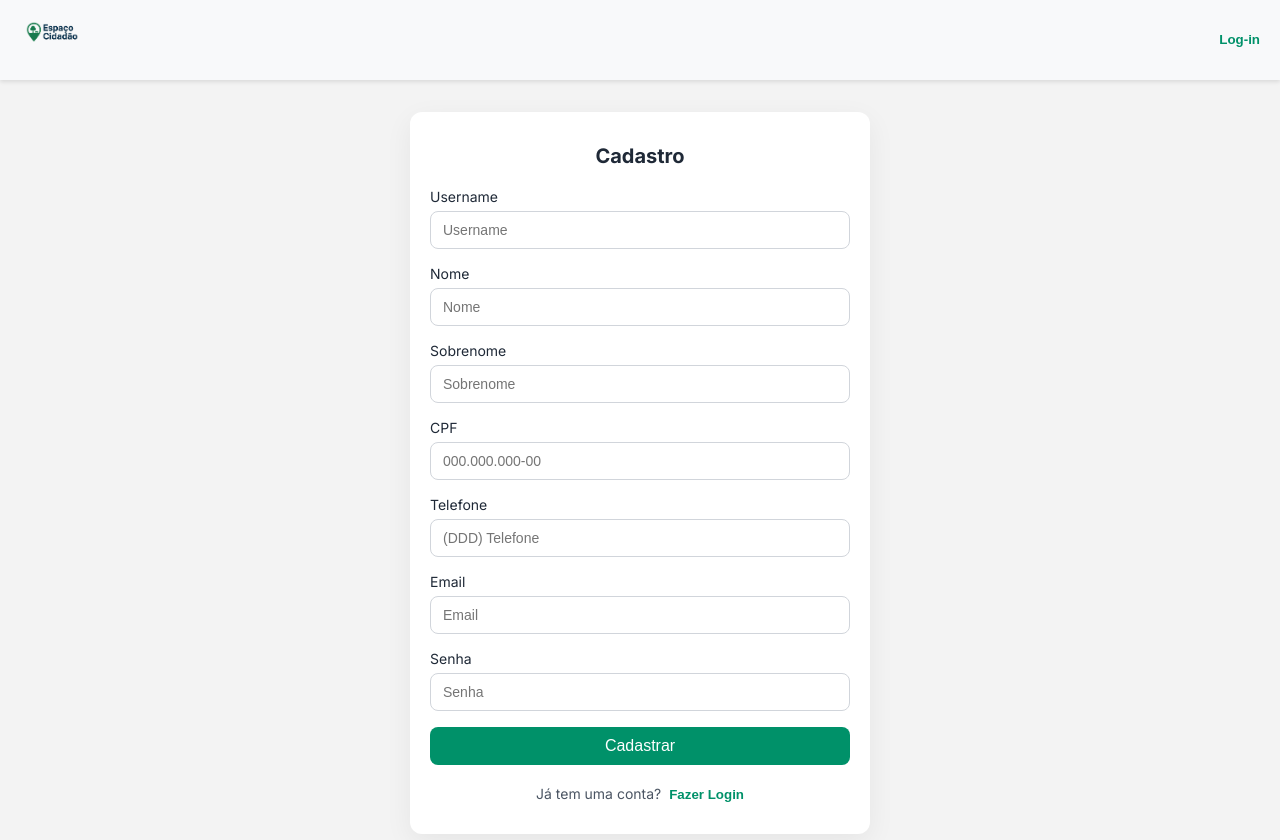
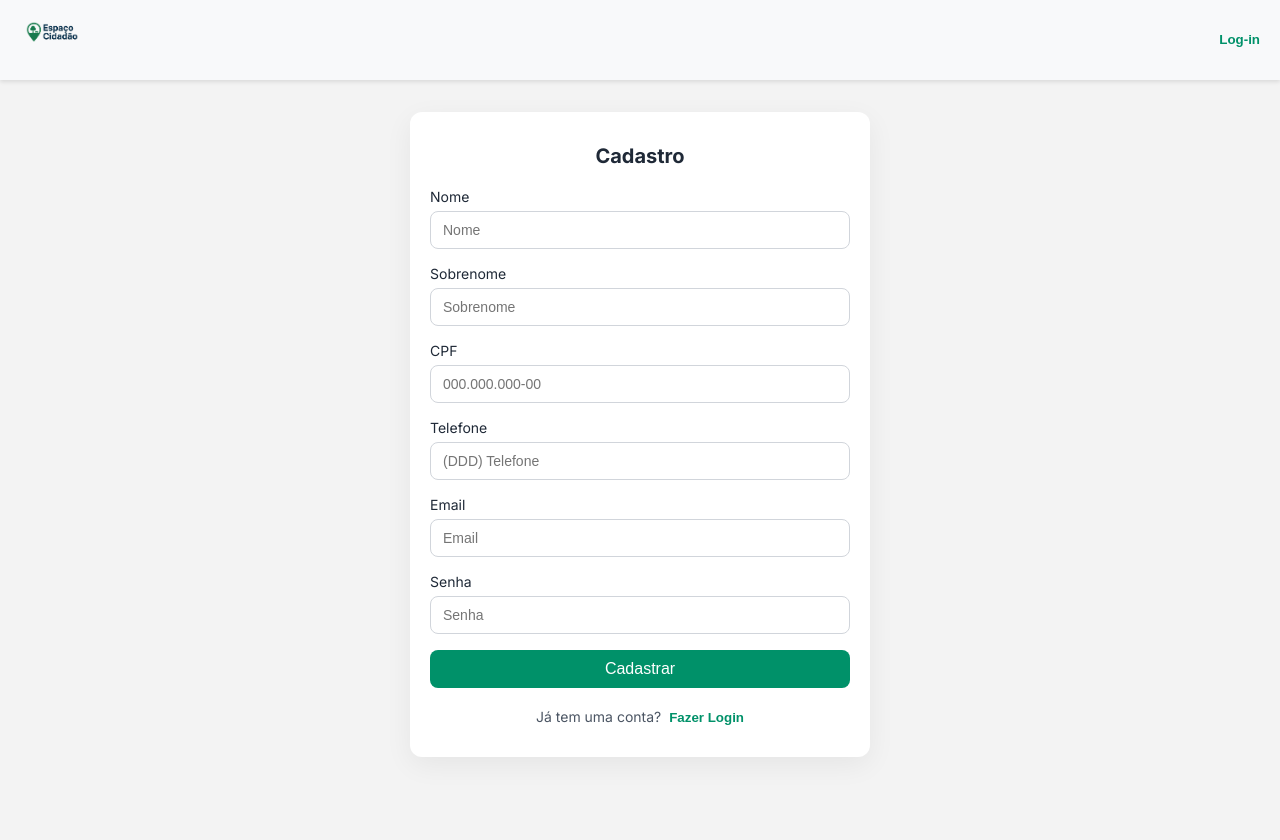
Before and after one commit to gianfiamonciniuniville/espaco-cidadao-front, a React (Vite) app: page /cadastro in a window 1280 px wide. Shown: the top 840 px of the page. After the commit the page ends 800 px from the top, so only its background shows below. Built offline with nearby package versions, Linux system fonts and the light colour scheme.

Commit message:
fix: remove username

```diff
--- a/src/pages/Cadastro.tsx
+++ b/src/pages/Cadastro.tsx
@@ -7,7 +7,6 @@ import { useUserStore } from "../stores/userStore";
 export const Cadastro = () => {
 	const navigate = useNavigate();
 	const { registerUser, loading, error } = useUserStore();
-	const [username, setUsername] = useState("");
 	const [firstName, setFirstName] = useState("");
 	const [lastName, setLastName] = useState("");
 	const [document, setDocument] = useState("");
@@ -18,7 +17,6 @@ export const Cadastro = () => {
 	const handleSubmit = async (e: React.FormEvent) => {
 		e.preventDefault();
 		await registerUser({
-			username,
 			firstName,
 			lastName,
 			document,
@@ -36,16 +34,6 @@ export const Cadastro = () => {
 			<GlobalStyles.Card>
 				<GlobalStyles.Title>Cadastro</GlobalStyles.Title>
 				<Form onSubmit={handleSubmit}>
-					<Label>
-						Username
-						<Input
-							type="text"
-							value={username}
-							onChange={(e) => setUsername(e.target.value)}
-							placeholder="Username"
-							required
-						/>
-					</Label>
 					<Label>
 						Nome
 						<Input
--- a/src/types/user.ts
+++ b/src/types/user.ts
@@ -4,7 +4,6 @@ export interface LoginUserDto {
 }
 
 export interface RegisterUserDto {
-	username: string;
 	firstName: string;
 	lastName: string;
 	document: string;
```
